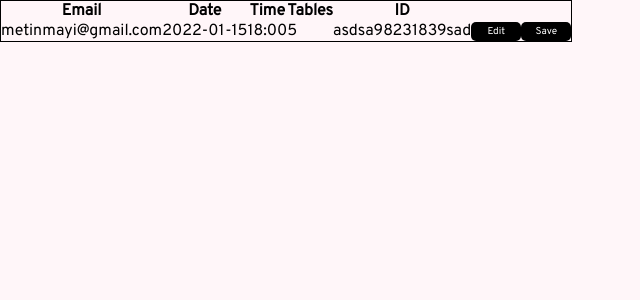
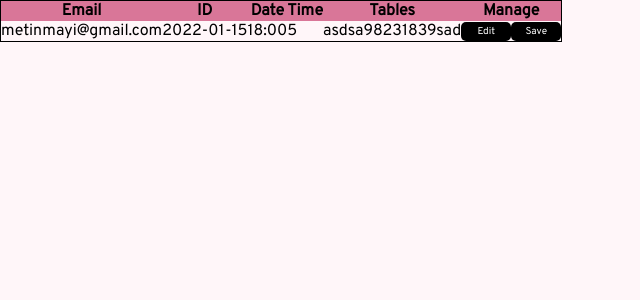
Before and after one commit to Holmkvists/restaurant, a React (Create React App) app: page /adminPage in a window 1280 px wide. Shown: the top 300 px of the page, without its empty margins (0-640 px from the left). Built offline with nearby package versions, Linux system fonts and the light colour scheme.

Commit message:
Changed order of THs in table head

```diff
--- a/src/pages/AdminPage/AdminTable/AdminTableHead/AdminTableHead.tsx
+++ b/src/pages/AdminPage/AdminTable/AdminTableHead/AdminTableHead.tsx
@@ -1,12 +1,15 @@
+import "./styles/adminTableHead.css";
+
 export const AdminTableHead = () => {
   return (
     <thead>
       <tr>
         <th>Email</th>
+        <th>ID</th>
         <th>Date</th>
         <th>Time</th>
         <th>Tables</th>
-        <th>ID</th>
+        <th colSpan={2}>Manage</th>
       </tr>
     </thead>
   );
```
